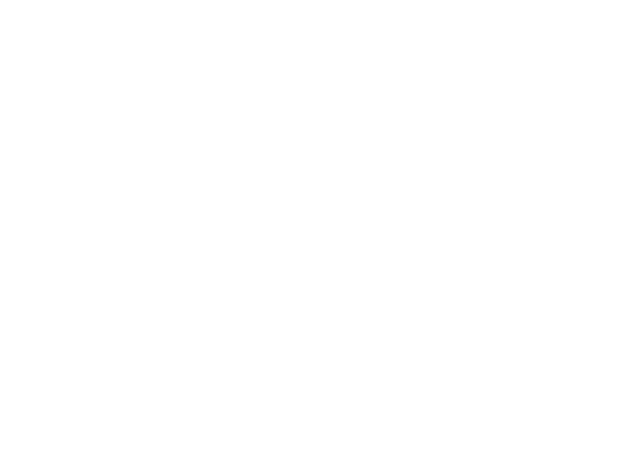
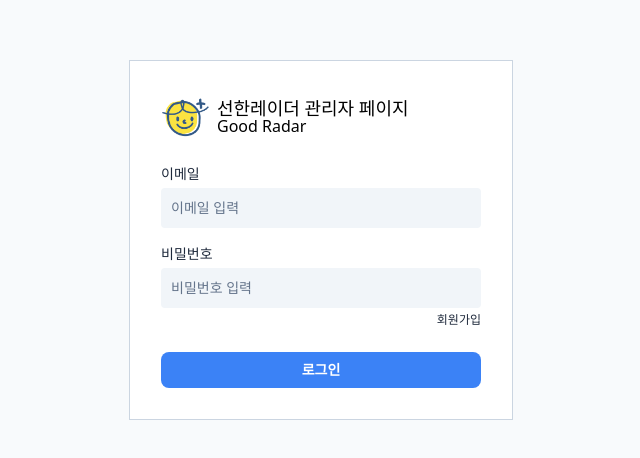
Before and after one commit to kakaotechcampus-4/ktc4-kyungpook-6, a React (Vite) app in the folder frontend/: page /login in a window 1280 px wide. Before the commit this address had no page. Shown: the part 160-618 px from the top of the page, without its empty margins (319-959 px from the left). Built offline with nearby package versions, Linux system fonts and the light colour scheme; a web font is replaced by a local one.

Commit message:
feat(front): 세션 스토리지의 accessToken 을 Authorization 헤더로 전송

```diff
--- a/frontend/src/App.tsx
+++ b/frontend/src/App.tsx
@@ -1,11 +1,13 @@
 import { BrowserRouter, Route, Routes } from "react-router-dom";
 import MockupDataPage from "./pages/MockupDataPage";
 import AnalysisResultPage from "./pages/AnalysisResultPage";
+import LoginPage from "./pages/LoginPage";
 
 function App() {
   return (
     <BrowserRouter>
       <Routes>
+        <Route path="/login" element={<LoginPage />} />
         <Route path="/" element={<MockupDataPage />} />
         {/* jobId가 없으면 가장 최근 조사 결과를 본다. */}
         <Route path="/analysis" element={<AnalysisResultPage />} />
--- /dev/null
+++ b/frontend/src/components/ui/InputField.tsx
@@ -0,0 +1,33 @@
+import { useId } from 'react';
+import type { ComponentPropsWithoutRef } from 'react';
+
+type InputFieldProps = Omit<ComponentPropsWithoutRef<'input'>, 'id'> & {
+  label: string;
+};
+
+/** 라벨 + 입력 칸. Figma Input Field(515:20) */
+function InputField({ label, className, ...props }: InputFieldProps) {
+  const id = useId();
+
+  return (
+    <div
+      className={['flex w-80 flex-col items-start gap-1', className]
+        .filter(Boolean)
+        .join(' ')}
+    >
+      <label
+        htmlFor={id}
+        className="whitespace-nowrap font-sans text-sm leading-5 font-normal text-[#1e293b]"
+      >
+        {label}
+      </label>
+      <input
+        id={id}
+        className="w-full rounded bg-[#f1f5f9] p-2.5 font-sans text-sm leading-5 font-medium text-[#1e293b] outline-none placeholder:text-[#64748b] focus-visible:ring-2 focus-visible:ring-[#3b82f6]"
+        {...props}
+      />
+    </div>
+  );
+}
+
+export default InputField;
--- /dev/null
+++ b/frontend/src/hooks/login.ts
@@ -0,0 +1,85 @@
+import { useMutation } from '@tanstack/react-query';
+import { useState } from 'react';
+import type { FormEvent } from 'react';
+import { isAxiosError } from 'axios';
+import { useNavigate } from 'react-router-dom';
+import { login } from '../api/generated/endpoints';
+import type { ErrorResponse, LoginResponse } from '../api/generated/model';
+import { saveAccessToken } from '../services/authToken';
+
+/** 로그인에 성공하면 보내는 화면. 관리자 첫 화면인 가게 목록이다. */
+const HOME_PATH = '/';
+
+/** 응답 본문을 읽을 수 없을 때(네트워크 오류 등) 보여줄 문구. */
+const FALLBACK_ERROR_MESSAGE = '로그인에 실패했습니다. 잠시 후 다시 시도해 주세요.';
+
+/** 관리자 페이지라 점주 계정은 토큰을 받아도 들여보내지 않는다. */
+const NOT_ADMIN_MESSAGE = '관리자 계정으로 로그인해 주세요.';
+
+class NotAdminError extends Error {}
+
+/**
+ * 실패 응답에서 화면에 띄울 문구를 고른다.
+ *
+ * 본문 검증 실패(400)면 필드 메시지("이메일 형식이 올바르지 않습니다")가 더 구체적이라 그걸 먼저 쓰고,
+ * 아니면 에러 종류 이름인 title 을 쓴다. 문구 규칙은 docs/에러_처리_가이드.md 의 "프론트가 읽는 법".
+ */
+export function toLoginErrorMessage(error: unknown): string {
+  if (error instanceof NotAdminError) return NOT_ADMIN_MESSAGE;
+  if (!isAxiosError<ErrorResponse>(error)) return FALLBACK_ERROR_MESSAGE;
+
+  const problem = error.response?.data;
+  return problem?.errors?.[0]?.message ?? problem?.title ?? FALLBACK_ERROR_MESSAGE;
+}
+
+export type UseLoginPageResult = {
+  email: string;
+  password: string;
+  setEmail: (value: string) => void;
+  setPassword: (value: string) => void;
+  /** form onSubmit. 엔터로도 로그인된다. */
+  submit: (event: FormEvent<HTMLFormElement>) => void;
+  isSubmitting: boolean;
+  /** 실패 문구. 실패 전이나 다시 시도하는 중에는 undefined 다. */
+  errorMessage: string | undefined;
+};
+
+/**
+ * 로그인 화면(LoginPage)의 입력값과 로그인 요청.
+ *
+ * 성공하면 accessToken 을 세션 스토리지에 넣는다. 이후 요청에는 api.ts 의 인터셉터가
+ * Authorization 헤더를 붙인다.
+ */
+export function useLoginPage(): UseLoginPageResult {
+  const navigate = useNavigate();
+  const [email, setEmail] = useState('');
+  const [password, setPassword] = useState('');
+
+  const mutation = useMutation({
+    mutationFn: async () => {
+      const response: LoginResponse = await login({ email, password });
+      if (response.role !== 'ADMIN') throw new NotAdminError();
+      return response;
+    },
+    onSuccess: ({ accessToken }) => {
+      if (accessToken) saveAccessToken(accessToken);
+      navigate(HOME_PATH, { replace: true });
+    },
+  });
+
+  const submit = (event: FormEvent<HTMLFormElement>) => {
+    event.preventDefault();
+    if (mutation.isPending) return;
+    mutation.mutate();
+  };
+
+  return {
+    email,
+    password,
+    setEmail,
+    setPassword,
+    submit,
+    isSubmitting: mutation.isPending,
+    errorMessage: mutation.isError ? toLoginErrorMessage(mutation.error) : undefined,
+  };
+}
--- /dev/null
+++ b/frontend/src/pages/LoginPage.tsx
@@ -0,0 +1,113 @@
+import type { ComponentPropsWithoutRef } from "react";
+import InputField from "../components/ui/InputField";
+import { useLoginPage } from "../hooks/login";
+import goodRadarLogo from "../assets/good-radar-logo.png";
+
+type LoginPageProps = Omit<ComponentPropsWithoutRef<"div">, "children">;
+
+/**
+ * 관리자 로그인 페이지. Figma Login(515:27)
+ *
+ * 백엔드 로그인은 이메일로 받는다. 화면 라벨은 디자인대로 "아이디"를 두고 값은 email 로 보낸다.
+ */
+function LoginPage({ className, ...props }: LoginPageProps) {
+  const {
+    email,
+    password,
+    setEmail,
+    setPassword,
+    submit,
+    isSubmitting,
+    errorMessage,
+  } = useLoginPage();
+
+  return (
+    <div
+      className={[
+        "flex min-h-screen w-full flex-col items-center justify-center bg-[#f8fafc] p-2.5",
+        className,
+      ]
+        .filter(Boolean)
+        .join(" ")}
+      {...props}
+    >
+      <form
+        onSubmit={submit}
+        noValidate
+        className="flex w-96 shrink-0 flex-col items-start gap-6 overflow-clip bg-white p-8 ring-1 ring-[#cbd5e1] ring-inset"
+      >
+        {/* 브랜드. Figma Frame 8(515:58) */}
+        <div className="flex shrink-0 items-center gap-2">
+          <div className="relative size-12 shrink-0 overflow-hidden">
+            {/* 원본 이미지에서 로고 부분만 잘라 보이게 한 Figma 배치를 그대로 옮겼다. */}
+            <img
+              src={goodRadarLogo}
+              alt="선한레이더 로고"
+              className="absolute top-[-2.05%] left-[-90.23%] h-[157.51%] w-[278.16%] max-w-none"
+            />
+          </div>
+          <div className="flex shrink-0 flex-col items-start whitespace-nowrap font-sans text-black">
+            <h1 className="mb-[-8px] shrink-0 text-lg leading-7 font-medium">
+              선한레이더 관리자 페이지
+            </h1>
+            <p className="shrink-0 text-base leading-6 font-light">
+              Good Radar
+            </p>
+          </div>
+        </div>
+
+        {/* 입력 칸. Figma Frame 1(515:32) */}
+        <div className="flex w-80 shrink-0 flex-col items-start gap-4">
+          <InputField
+            label="이메일"
+            name="email"
+            type="email"
+            inputMode="email"
+            autoComplete="username"
+            placeholder="이메일 입력"
+            value={email}
+            onChange={(event) => setEmail(event.target.value)}
+          />
+          <div className="flex w-full shrink-0 flex-col items-start gap-1">
+            <InputField
+              label="비밀번호"
+              name="password"
+              type="password"
+              autoComplete="current-password"
+              placeholder="비밀번호 입력"
+              value={password}
+              onChange={(event) => setPassword(event.target.value)}
+            />
+            {/* 관리자 회원가입 흐름이 아직 없어 디자인 문구만 둔다. */}
+            <div className="flex w-80 shrink-0 items-center justify-end">
+              <span className="whitespace-nowrap font-sans text-xs leading-4 font-medium text-[#1e293b]">
+                회원가입
+              </span>
+            </div>
+          </div>
+        </div>
+
+        {/* 로그인 버튼. Figma Button(515:24) */}
+        <div className="flex shrink-0 flex-col items-start gap-1">
+          <button
+            type="submit"
+            disabled={isSubmitting}
+            className="flex h-9 w-80 shrink-0 cursor-pointer items-center justify-center overflow-clip rounded-lg bg-[#3b82f6] py-2 font-sans text-sm leading-5 font-semibold whitespace-nowrap text-white disabled:cursor-default disabled:opacity-60"
+          >
+            로그인
+          </button>
+          {errorMessage && (
+            <p
+              role="alert"
+              className="w-80 font-sans text-xs leading-4 font-medium text-[#ef4444]"
+            >
+              {errorMessage}
+            </p>
+          )}
+        </div>
+      </form>
+    </div>
+  );
+}
+
+export default LoginPage;
--- /dev/null
+++ b/frontend/src/services/authToken.ts
@@ -0,0 +1,13 @@
+/**
+ * 로그인 토큰 보관. 세션 스토리지에 두므로 탭을 닫으면 지워진다.
+ *
+ * 키 이름을 여기 한 곳에서만 정한다. 인터셉터(api.ts)와 로그인 화면이 같은 키를 봐야 한다.
+ */
+export const ACCESS_TOKEN_KEY = "accessToken";
+
+export const getAccessToken = () => sessionStorage.getItem(ACCESS_TOKEN_KEY);
+
+export const saveAccessToken = (accessToken: string) =>
+  sessionStorage.setItem(ACCESS_TOKEN_KEY, accessToken);
+
+export const clearAccessToken = () => sessionStorage.removeItem(ACCESS_TOKEN_KEY);
```
Also changed, not shown: frontend/src/assets/good-radar-logo.png (added), 1 other file (tests, documents, lock files or other folders).
